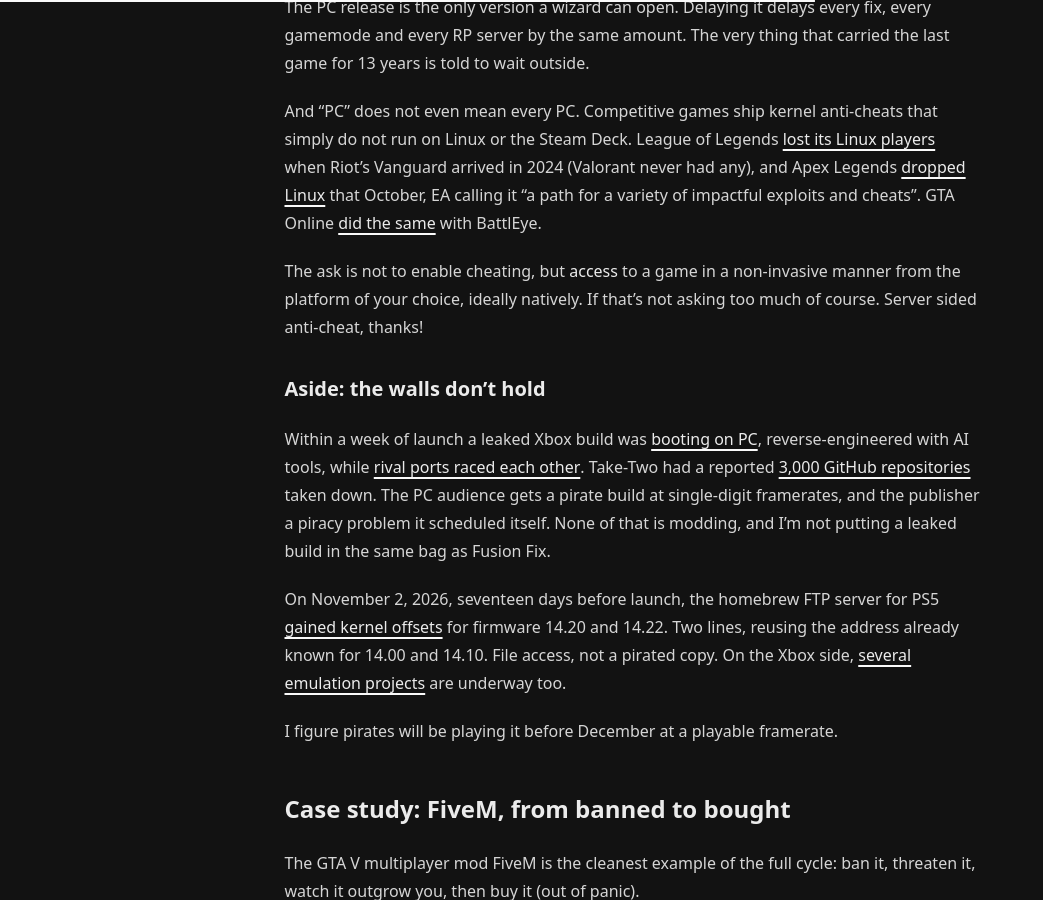
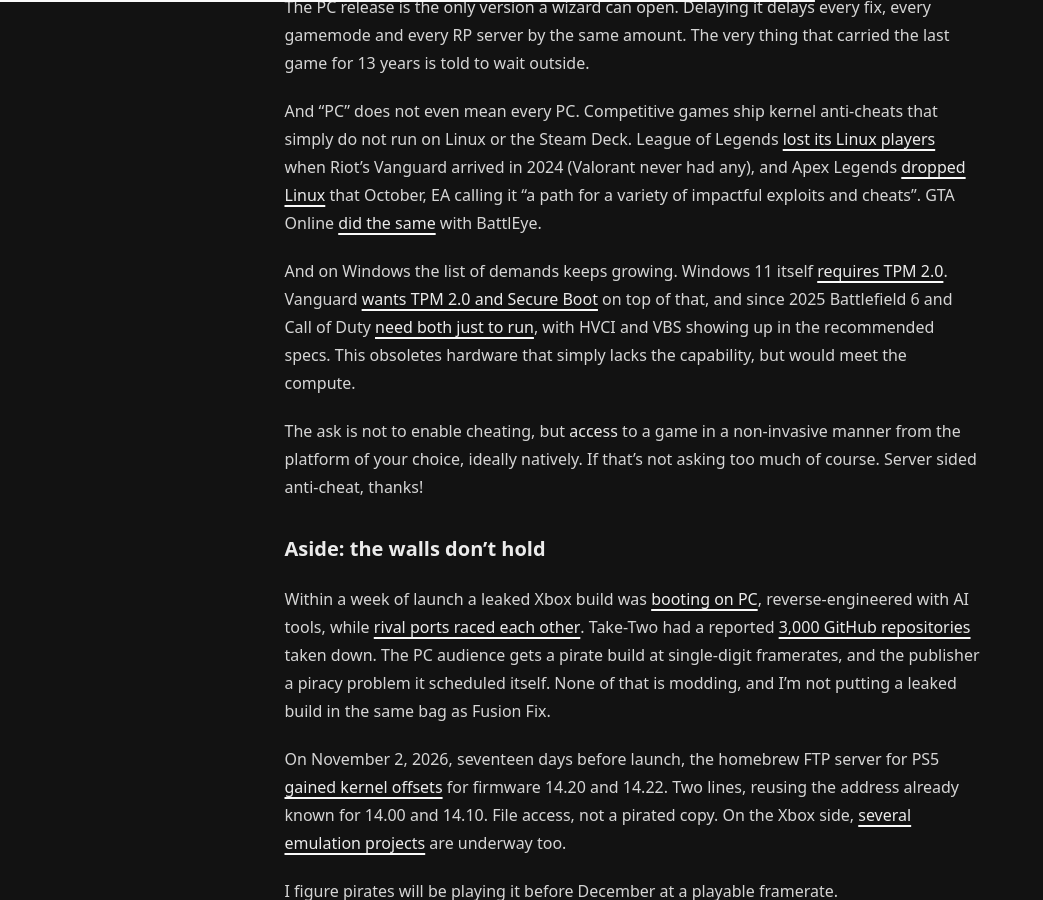
Before and after one commit to h8d13/dontreadthedocs, a Jekyll site: the page built from _notes/modding-wizards.md, in a window 1280 px wide and 900 px high, scrolled down 6035 px. Shown: the whole window, without its empty margins (0-1043 px from the left). Built offline with Jekyll 4.4.1, drawn with Linux system fonts in a browser that asks for light colours.

Commit message:
misc
Signed-off-by: h8d13 <hadean-eon-dev@proton.me>

```diff
--- a/_notes/modding-wizards.md
+++ b/_notes/modding-wizards.md
@@ -218,6 +218,13 @@ that simply do not run on Linux or the Steam Deck. League of Legends
 October, EA calling it "a path for a variety of impactful exploits and cheats".
 GTA Online [did the same][gta-battleye] with BattlEye.
 
+And on Windows the list of demands keeps growing. Windows 11 itself
+[requires TPM 2.0][w11-tpm]. Vanguard [wants TPM 2.0 and Secure Boot][vanguard-tpm]
+on top of that, and since 2025 Battlefield 6 and Call of Duty
+[need both just to run][bf6-cod-tpm], with HVCI and VBS showing up in the
+recommended specs. This obsoletes hardware that simply lacks the capability,
+but would meet the compute.
+
 The ask is not to enable cheating, but **access** to a game in a non-invasive
 manner from the platform of your choice, ideally natively. If that's not asking
 too much of course. Server sided anti-cheat, thanks!
@@ -382,6 +389,9 @@ The publisher can set the rules. It just has to **open the door first.**
 [mods21-under]: https://kotaku.com/ambitious-gta-underground-mod-shutdowns-after-six-years-1847619249
 [gta5-upgrade]: https://www.videogameschronicle.com/news/rockstar-is-giving-last-gen-gta-5-owners-a-free-upgrade/
 [gta6-nopc]: https://godisageek.com/2026/05/gta-6-skips-pc-at-launch-consoles-come-first/
+[w11-tpm]: https://www.microsoft.com/en-us/windows/windows-11-specifications
+[vanguard-tpm]: https://www.techspot.com/news/102889-league-legends-receives-controversial-vanguard-anti-cheat-windows.html
+[bf6-cod-tpm]: https://www.thesixthaxis.com/2025/08/07/battlefield-6-and-black-ops-7-both-need-secure-boot-and-tpm-2-0-for-pc-anti-cheat/
 [lol-vanguard]: https://www.gamingonlinux.com/2024/04/riot-games-talk-vanguard-anti-cheat-for-league-of-legends-and-why-its-a-no-for-linux
 [apex-linux]: https://pcgamer.com/games/battle-royale/apex-legends-ditches-steam-deck-support-ea-says-linux-is-a-path-for-a-variety-of-impactful-exploits-and-cheats
 [gta-battleye]: https://pcgamer.com/games/grand-theft-auto/gta-online-is-no-longer-compatible-with-steam-deck-thanks-to-its-new-anti-cheat-software-despite-battleye-having-an-opt-in-system-for-this-sort-of-thing
```
